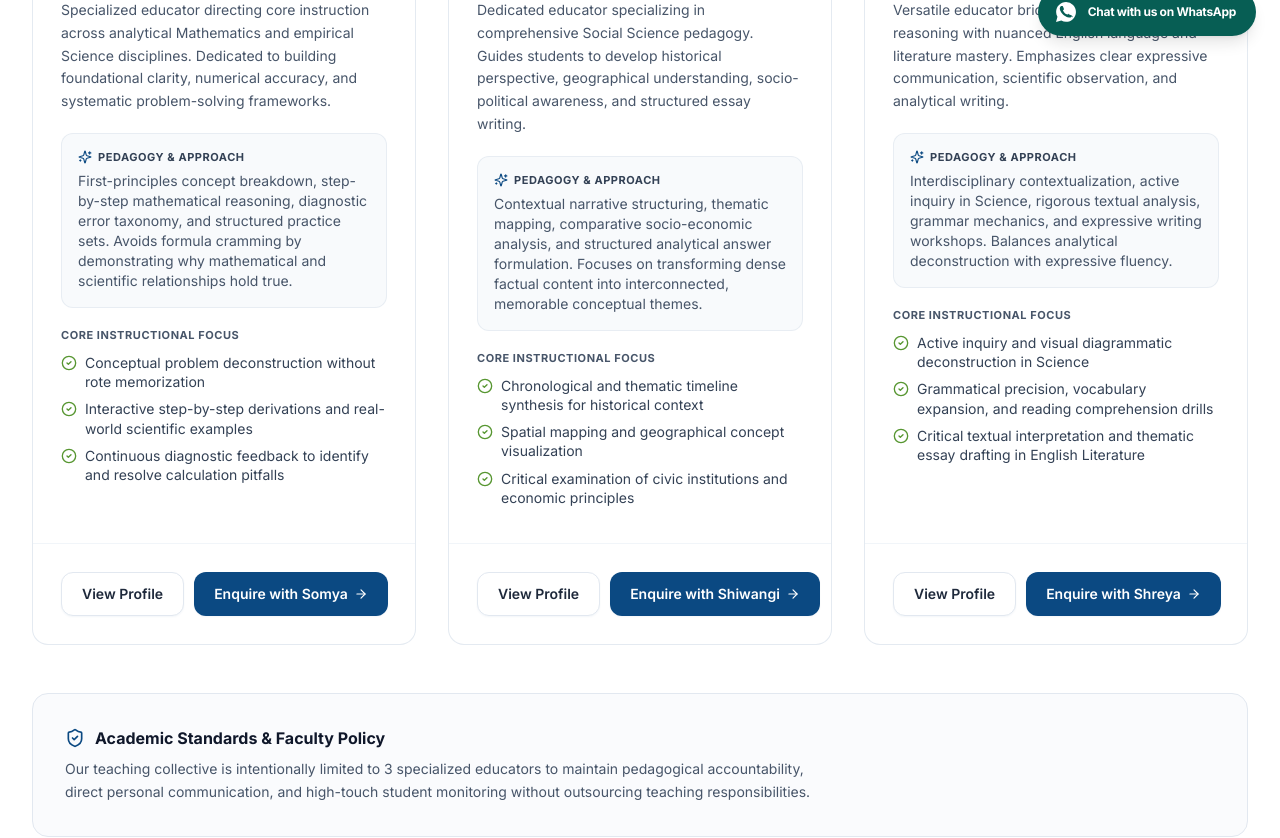
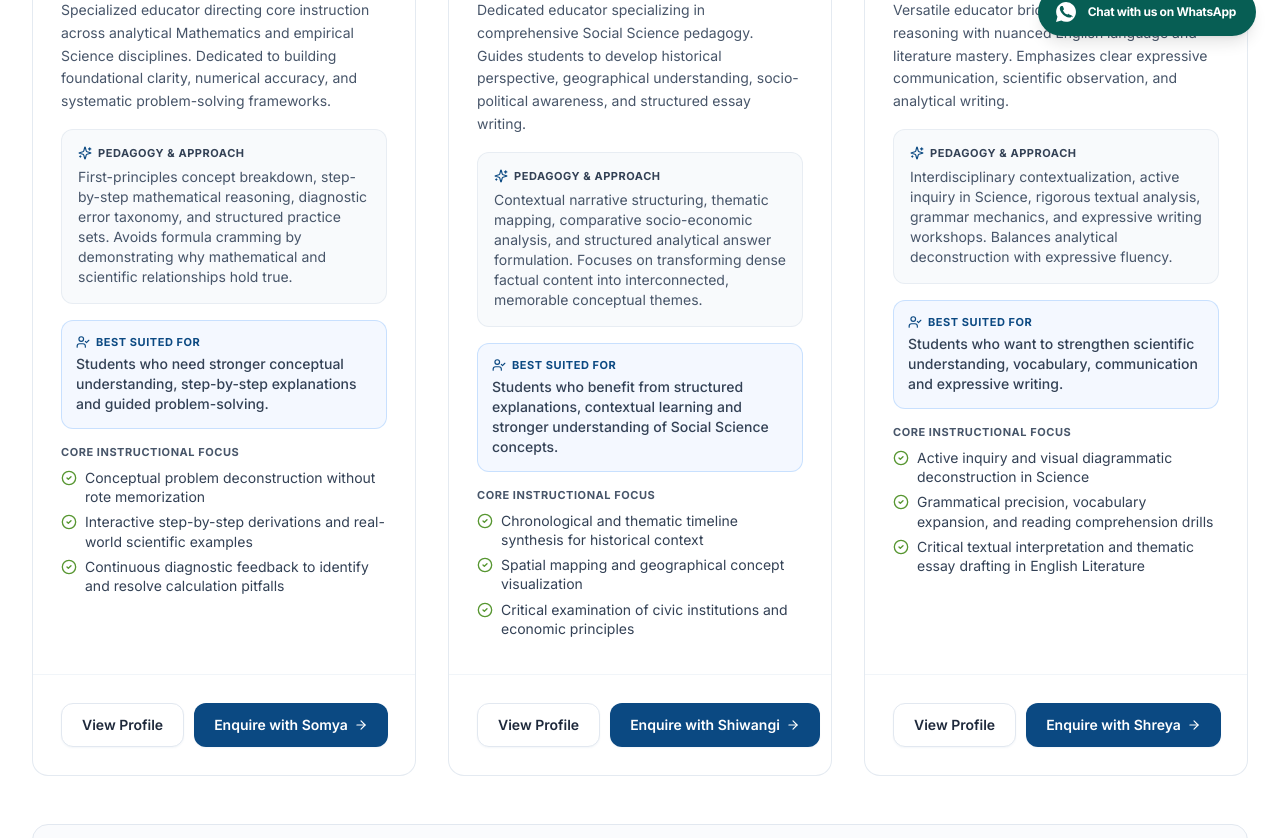
Before and after one commit to somyaranjan06/Tutolearner, a Next.js app: page /tutors in a window 1280 px wide. Shown: the part 740-1578 px from the top of the page. Built offline with nearby package versions, Linux system fonts and the light colour scheme.

Commit message:
feat(tutors): add Best Suited For section to tutor cards and enhance action hierarchy

```diff
--- a/src/components/tutors/TutorCard.tsx
+++ b/src/components/tutors/TutorCard.tsx
@@ -4,7 +4,7 @@ import Link from "next/link";
 import { Tutor } from "@/types";
 import { Button } from "@/components/ui/button";
 import { Card, CardContent, CardFooter } from "@/components/ui/card";
-import { ArrowRight, Sparkles, CheckCircle2, ShieldCheck } from "lucide-react";
+import { ArrowRight, Sparkles, CheckCircle2, ShieldCheck, UserCheck } from "lucide-react";
 import { cn } from "@/lib/utils";
 
 interface TutorCardProps {
@@ -68,7 +68,7 @@ export function TutorCard({ tutor, className, isCompact = false }: TutorCardProp
         </div>
 
         {/* Card Body */}
-        <CardContent className="p-6 sm:p-7 space-y-5">
+        <CardContent className="p-6 sm:p-7 space-y-4">
           <div>
             <p className="text-2xs font-bold uppercase tracking-wider text-slate-600 mb-1.5">
               Faculty Profile
@@ -90,11 +90,24 @@ export function TutorCard({ tutor, className, isCompact = false }: TutorCardProp
             </div>
           )}
 
+          {/* Best Suited For Section */}
+          {tutor.bestSuitedFor && (
+            <div className="rounded-xl bg-blue-50/70 p-3.5 border border-blue-200/80 space-y-1">
+              <div className="flex items-center gap-1.5 text-2xs font-bold uppercase tracking-wider text-[#0B4982]">
+                <UserCheck className="h-3.5 w-3.5 text-[#0B4982]" />
+                <span>Best Suited For</span>
+              </div>
+              <p className="text-xs sm:text-sm text-slate-700 leading-relaxed font-medium">
+                {tutor.bestSuitedFor}
+              </p>
+            </div>
+          )}
+
           <div>
-            <p className="text-2xs font-bold uppercase tracking-wider text-slate-600 mb-2.5">
+            <p className="text-2xs font-bold uppercase tracking-wider text-slate-600 mb-2">
               Core Instructional Focus
             </p>
-            <ul className="space-y-2">
+            <ul className="space-y-1.5">
               {tutor.methodologyFocus.slice(0, 3).map((focus, index) => (
                 <li key={index} className="flex items-start gap-2 text-xs sm:text-sm text-slate-700">
                   <CheckCircle2 className="h-4 w-4 text-[#579631] shrink-0 mt-0.5" />
--- a/src/data/tutors.ts
+++ b/src/data/tutors.ts
@@ -11,6 +11,7 @@ export const tutors: Tutor[] = [
     image: "/images/tutors/Somya.jpeg",
     shortBio: "Specialized educator directing core instruction across analytical Mathematics and empirical Science disciplines. Dedicated to building foundational clarity, numerical accuracy, and systematic problem-solving frameworks.",
     teachingStyle: "First-principles concept breakdown, step-by-step mathematical reasoning, diagnostic error taxonomy, and structured practice sets. Avoids formula cramming by demonstrating why mathematical and scientific relationships hold true.",
+    bestSuitedFor: "Students who need stronger conceptual understanding, step-by-step explanations and guided problem-solving.",
     curriculumLevels: [
       "Middle School Foundation (Classes 6–8)",
       "Secondary School Board Preparation (Classes 9–10)",
@@ -71,6 +72,7 @@ export const tutors: Tutor[] = [
     image: "/images/tutors/Shiwangi.png",
     shortBio: "Dedicated educator specializing in comprehensive Social Science pedagogy. Guides students to develop historical perspective, geographical understanding, socio-political awareness, and structured essay writing.",
     teachingStyle: "Contextual narrative structuring, thematic mapping, comparative socio-economic analysis, and structured analytical answer formulation. Focuses on transforming dense factual content into interconnected, memorable conceptual themes.",
+    bestSuitedFor: "Students who benefit from structured explanations, contextual learning and stronger understanding of Social Science concepts.",
     curriculumLevels: [
       "Middle School Social Studies (Classes 6–8)",
       "Secondary School Social Science (Classes 9–10 Board Prep)",
@@ -121,6 +123,7 @@ export const tutors: Tutor[] = [
     image: "/images/tutors/Shreya.png",
     shortBio: "Versatile educator bridging empirical scientific reasoning with nuanced English language and literature mastery. Emphasizes clear expressive communication, scientific observation, and analytical writing.",
     teachingStyle: "Interdisciplinary contextualization, active inquiry in Science, rigorous textual analysis, grammar mechanics, and expressive writing workshops. Balances analytical deconstruction with expressive fluency.",
+    bestSuitedFor: "Students who want to strengthen scientific understanding, vocabulary, communication and expressive writing.",
     curriculumLevels: [
       "Middle School Foundation (Classes 6–8 Science & English)",
       "Secondary School (Classes 9–10 Science & English Board Prep)",
--- a/src/types/index.ts
+++ b/src/types/index.ts
@@ -11,6 +11,7 @@ export interface Tutor {
   availableSubjects: string[];
   shortBio: string;
   teachingStyle: string;
+  bestSuitedFor?: string;
   image: string;
   featured: boolean;
   curriculumLevels: string[];
```
